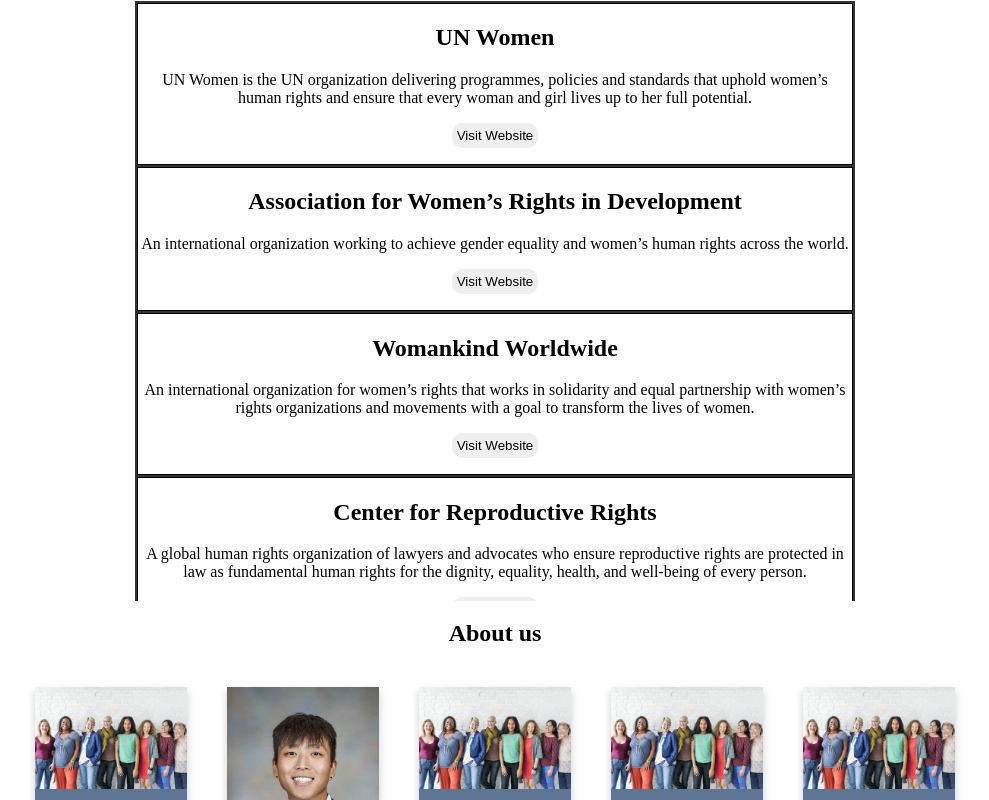
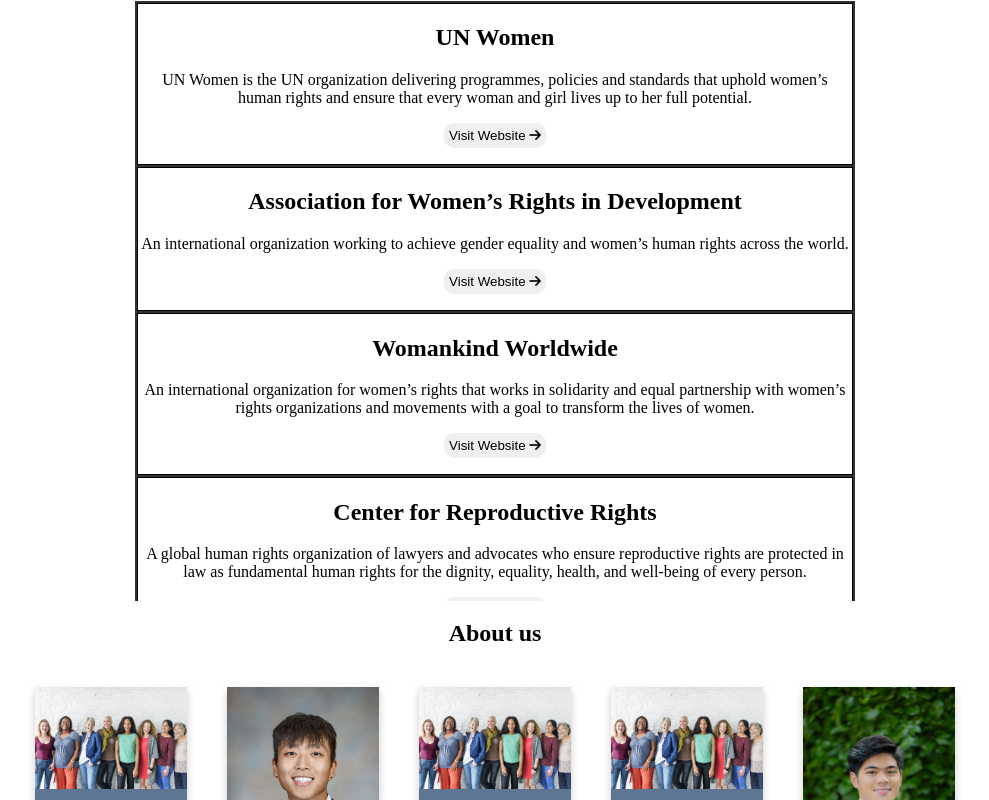
Before and after one commit to UW-INFO442-WI23/chocolatelavacake, a React (Create React App) app: page / in a window 1280 px wide. Shown: the part 2580-3380 px from the top of the page, without its empty margins (145-1134 px from the left). Built offline with nearby package versions, Linux system fonts and the light colour scheme.

Commit message:
added photo

```diff
--- a/src/Components/AboutUs/about.js
+++ b/src/Components/AboutUs/about.js
@@ -31,7 +31,7 @@
                     <p className='descript'>Short Bio or DescriptionShort Bio or DescriptionShort Bio or DescriptionShort Bio or DescriptionShort Bio or DescriptionShort Bio or DescriptionShort Bio or DescriptionShort Bio or DescriptionShort Bio or DescriptionShort Bio or Description</p>
                 </div>
                 <div className="card">
-                    <img src="IntroPhoto.jpg" alt="Your Name"></img>
+                    <img src="matthewh.jpg" alt="Your Name"></img>
                     <h3>Matthew Herradura</h3>
                     <p className="title">Software Developer</p>
                     <p className='descript'>Short Bio or DescriptionShort Bio or DescriptionShort Bio or DescriptionShort Bio or DescriptionShort Bio or DescriptionShort Bio or DescriptionShort Bio or DescriptionShort Bio or DescriptionShort Bio or DescriptionShort Bio or Description</p>
--- a/src/Components/GetInvolved/mission.js
+++ b/src/Components/GetInvolved/mission.js
@@ -148,7 +148,7 @@
                         </p>
                         <a href={org.link} target="_blank">
                             <button>
-                                Visit Website
+                                Visit Website <i class="fa-solid fa-arrow-right"></i>
                             </button>
                         </a>
                     </div>
```
Also changed, not shown: public/MatthewH.JPG (added).
